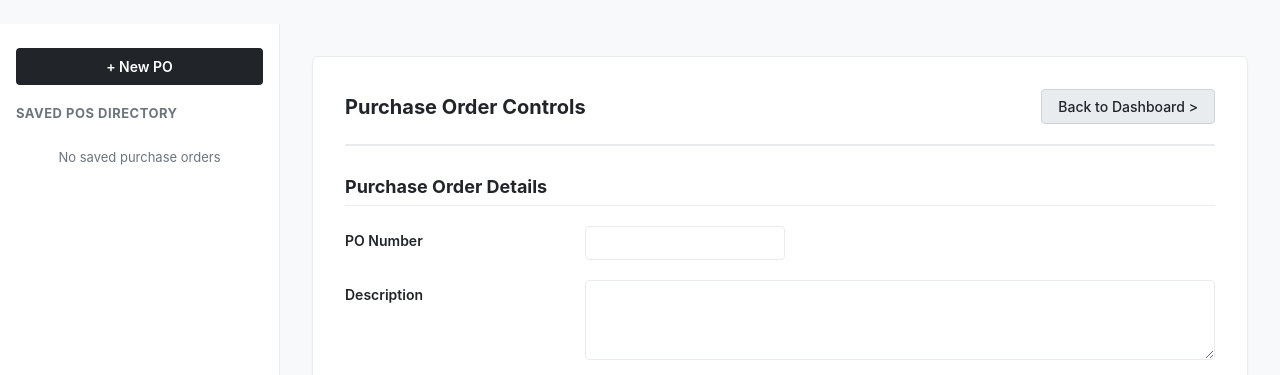
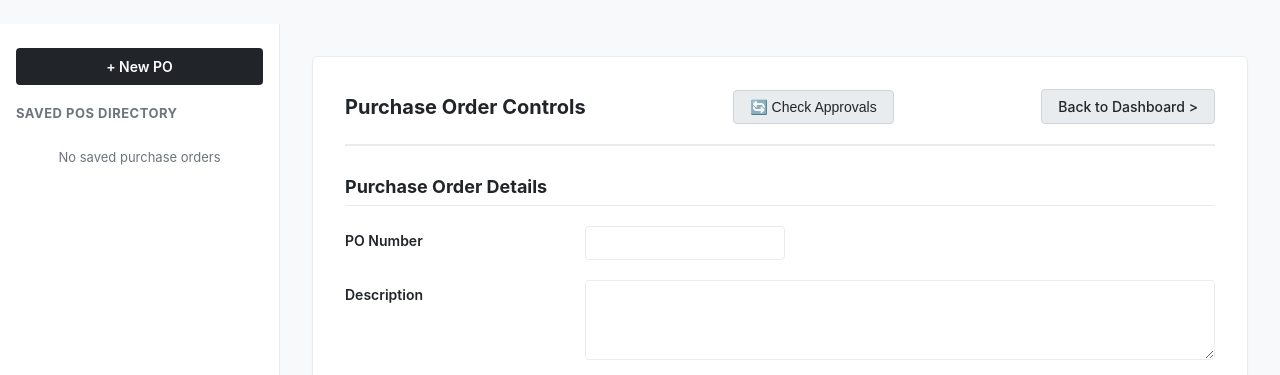
Before and after one commit to cathkinfinance-za/financial-controls-engine, a Flask app: page /simple in a window 1280 px wide. Shown: the part 45-420 px from the top of the page. Run offline with Flask 3, Linux system fonts and the light colour scheme; the visitor is signed in with stand-in values (Sample User, id 1); data that the repository does not hold is empty; some libraries are stand-ins or nearby versions.

Commit message:
Add Check Approvals button and functionality

```diff
--- a/templates/po_form.html
+++ b/templates/po_form.html
@@ -337,6 +337,10 @@
         <div class="dashboard-container">
             <div class="control-bar">
                 <h2 style="margin: 0; font-size: 20px;">Purchase Order Controls</h2>
+                <!-- Check Approvals Button -->
+                <button type="button" id="btn-check-approvals" class="btn btn-secondary" onclick="checkApprovals()" style="display: flex; align-items: center; gap: 6px;">
+                    <span id="check-spinner" style="display: none;">⏳</span> 🔄 Check Approvals
+                </button>
                 <a href="/" class="btn btn-secondary">Back to Dashboard &gt;</a>
             </div>
 
@@ -979,6 +983,40 @@ if (aiDisplay && rawHtml && rawHtml.trim() !== '') {
         if (clearFlag) clearFlag.value = '1';
         if (clearBtn) clearBtn.style.display = 'none';
     }
+
+
+function checkApprovals() {
+    const btn = document.getElementById('btn-check-approvals');
+    const spinner = document.getElementById('check-spinner');
+    const currentPo = "{{ selected_po.po_number if selected_po else '' }}";
+
+    if (btn) btn.disabled = true;
+    if (spinner) spinner.style.display = 'inline';
+
+    fetch('/api/check-approvals', {
+        method: 'POST',
+        headers: { 'Content-Type': 'application/json' },
+        body: JSON.stringify({ po_number: currentPo })
+    })
+    .then(response => response.json())
+    .then(data => {
+        alert(data.message);
+        // Refresh page after a short delay so updated DB statuses render
+        if (data.status === 'success') {
+            setTimeout(() => {
+                window.location.reload();
+            }, 3000);
+        }
+    })
+    .catch(err => {
+        console.error('Error checking approvals:', err);
+        alert('An error occurred while dispatching the approval check.');
+    })
+    .finally(() => {
+        if (btn) btn.disabled = false;
+        if (spinner) spinner.style.display = 'none';
+    });
+}
 </script>
 
 </body>
```
